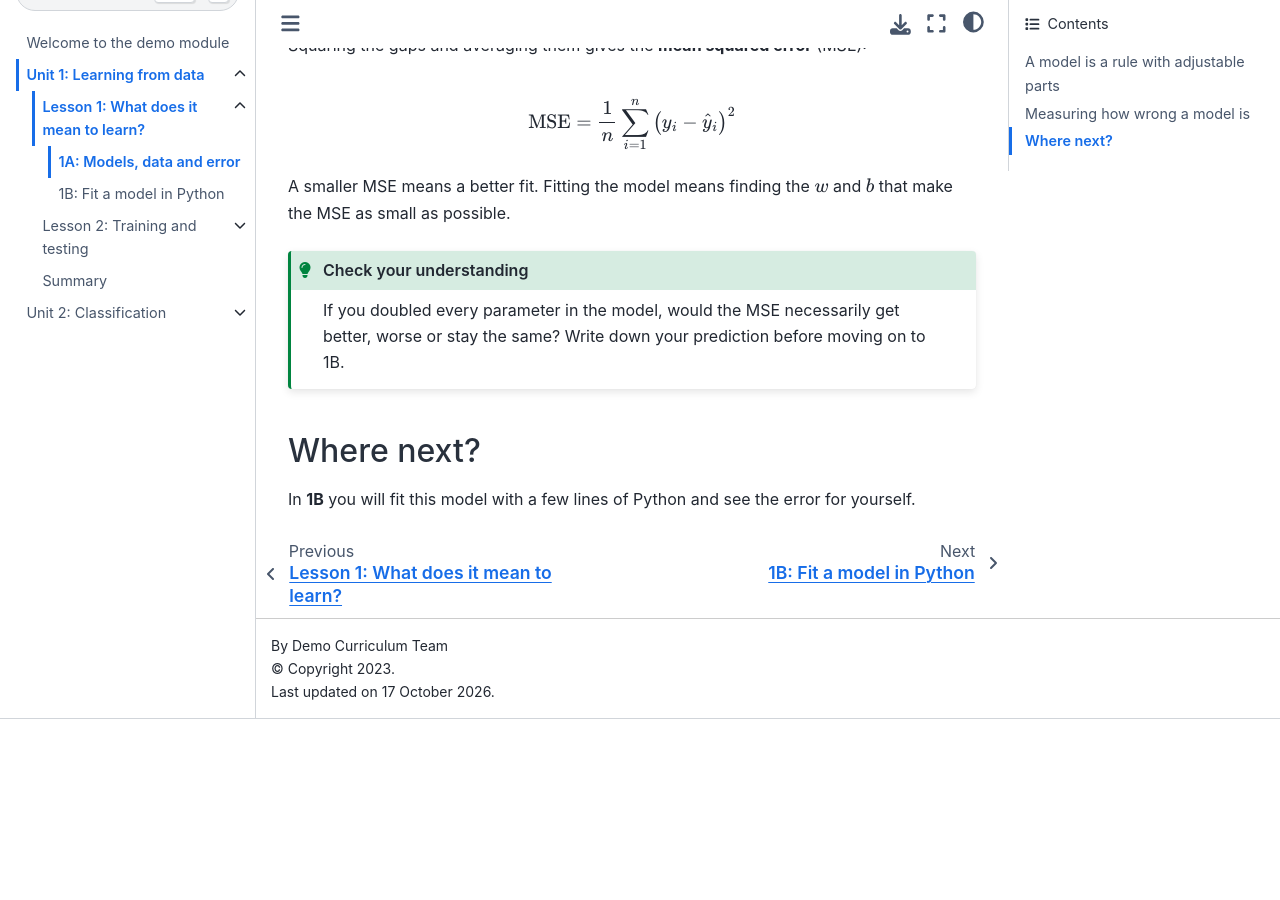
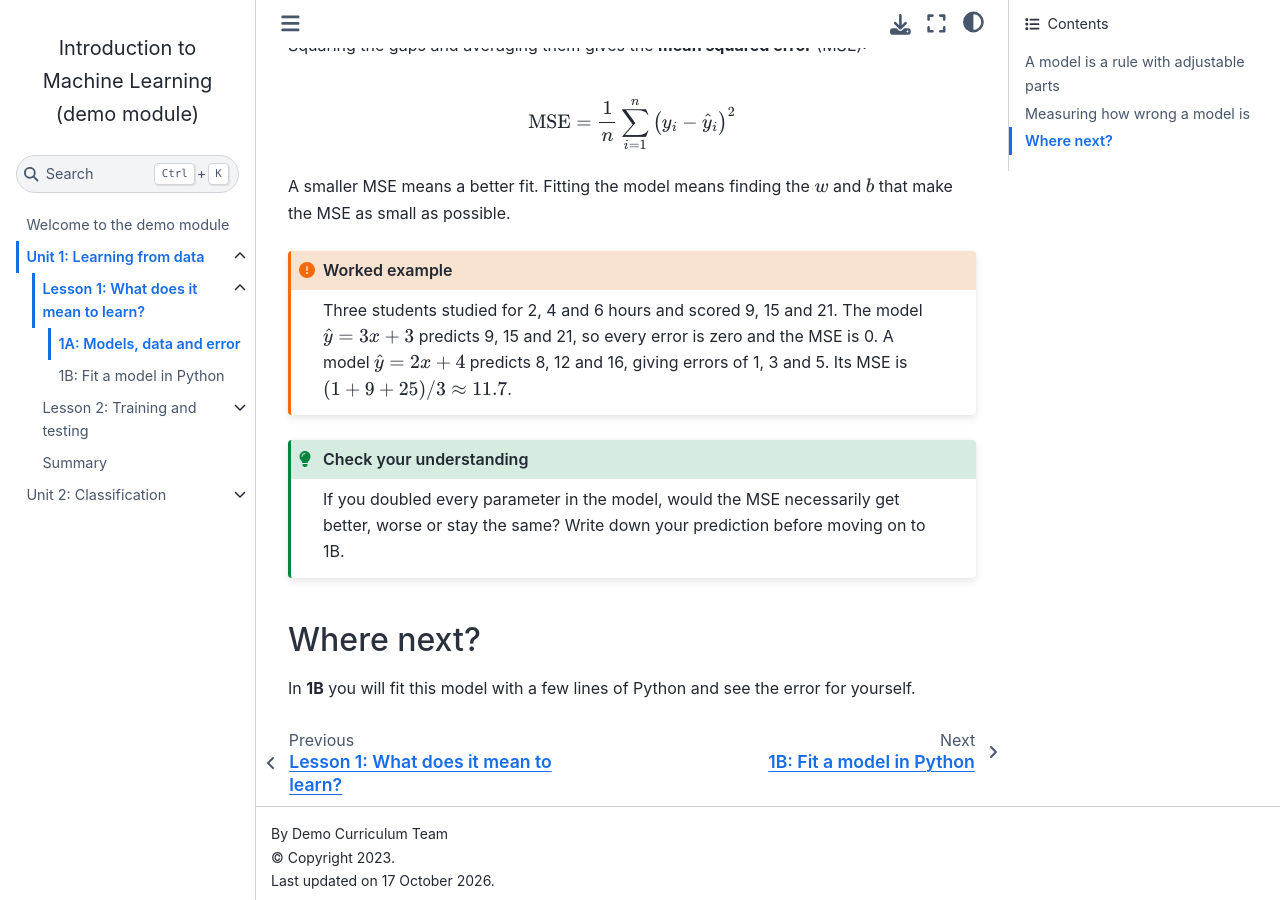
Before and after one commit to deslma/-ALTC_DEMO, a Jupyter Book: the page built from resources/content/unit-1/lesson-1/lesson-1a.md, in a window 1280 px wide and 900 px high, scrolled down 948 px. Built offline with Jupyter Book 1.0.4 settings and Sphinx 7.4.7 and the Sphinx Book theme 1.1.4, drawn with Linux system fonts in a browser that asks for light colours; before the commit the page ends 1667 px from its top, so only the background shows below that.

Commit message:
Add worked example of MSE to Lesson 1A

````diff
--- a/resources/content/unit-1/lesson-1/lesson-1a.md
+++ b/resources/content/unit-1/lesson-1/lesson-1a.md
@@ -22,6 +22,11 @@ $$
 
 A smaller MSE means a better fit. Fitting the model means finding the $w$ and $b$ that make the MSE as small as possible.
 
+```{admonition} Worked example
+:class: important
+Three students studied for 2, 4 and 6 hours and scored 9, 15 and 21. The model $\hat{y} = 3x + 3$ predicts 9, 15 and 21, so every error is zero and the MSE is 0. A model $\hat{y} = 2x + 4$ predicts 8, 12 and 16, giving errors of 1, 3 and 5. Its MSE is $(1 + 9 + 25) / 3 \approx 11.7$.
+```
+
 ```{admonition} Check your understanding
 :class: tip
 If you doubled every parameter in the model, would the MSE necessarily get better, worse or stay the same? Write down your prediction before moving on to 1B.
````
